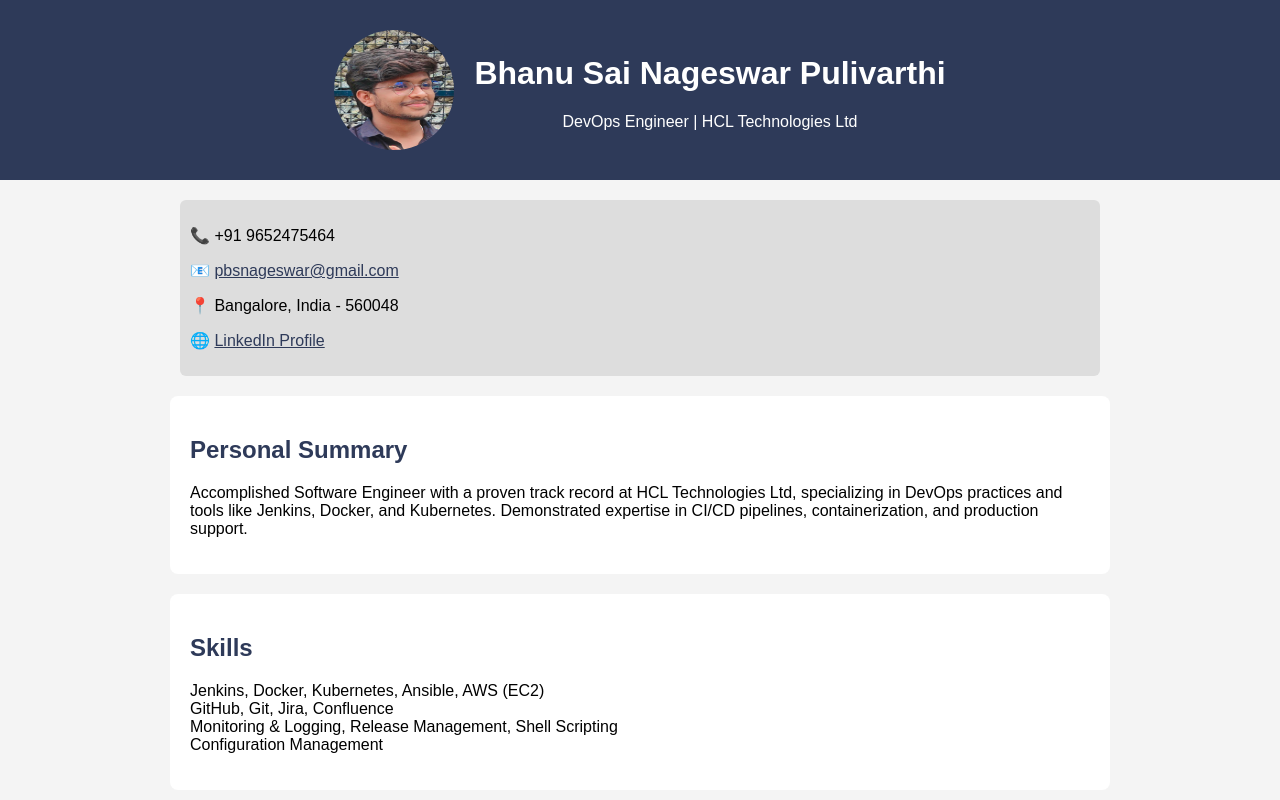
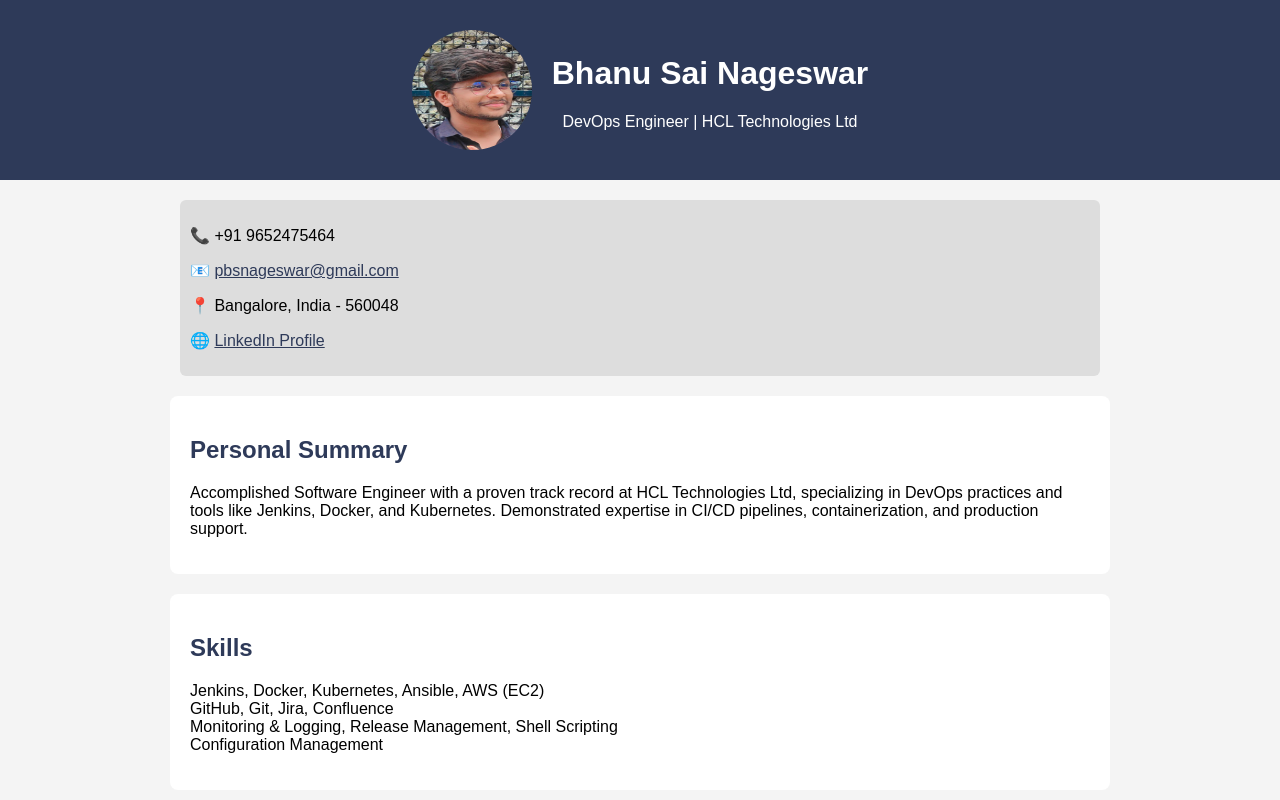
Before and after one commit to Sainageswarpulivarthi/PULIVARTHI_BHANU_SAI_NAGESWAR, a website: page index.html in a window 1280 px wide. Shown: the top 800 px of the page. Drawn offline with Linux system fonts and the light colour scheme.

Commit message:
Updated Index.html

```diff
--- a/index.html
+++ b/index.html
@@ -55,7 +55,7 @@
 <header style="display: flex; align-items: center; justify-content: center; gap: 20px;">
   <img src="profile.jpg" alt="Bhanu Sai Nageswar" style="width: 120px; height: 120px; border-radius: 50%;">
   <div>
-    <h1>Bhanu Sai Nageswar Pulivarthi</h1>
+    <h1>Bhanu Sai Nageswar</h1>
     <p>DevOps Engineer | HCL Technologies Ltd</p>
   </div>
 </header>
```
